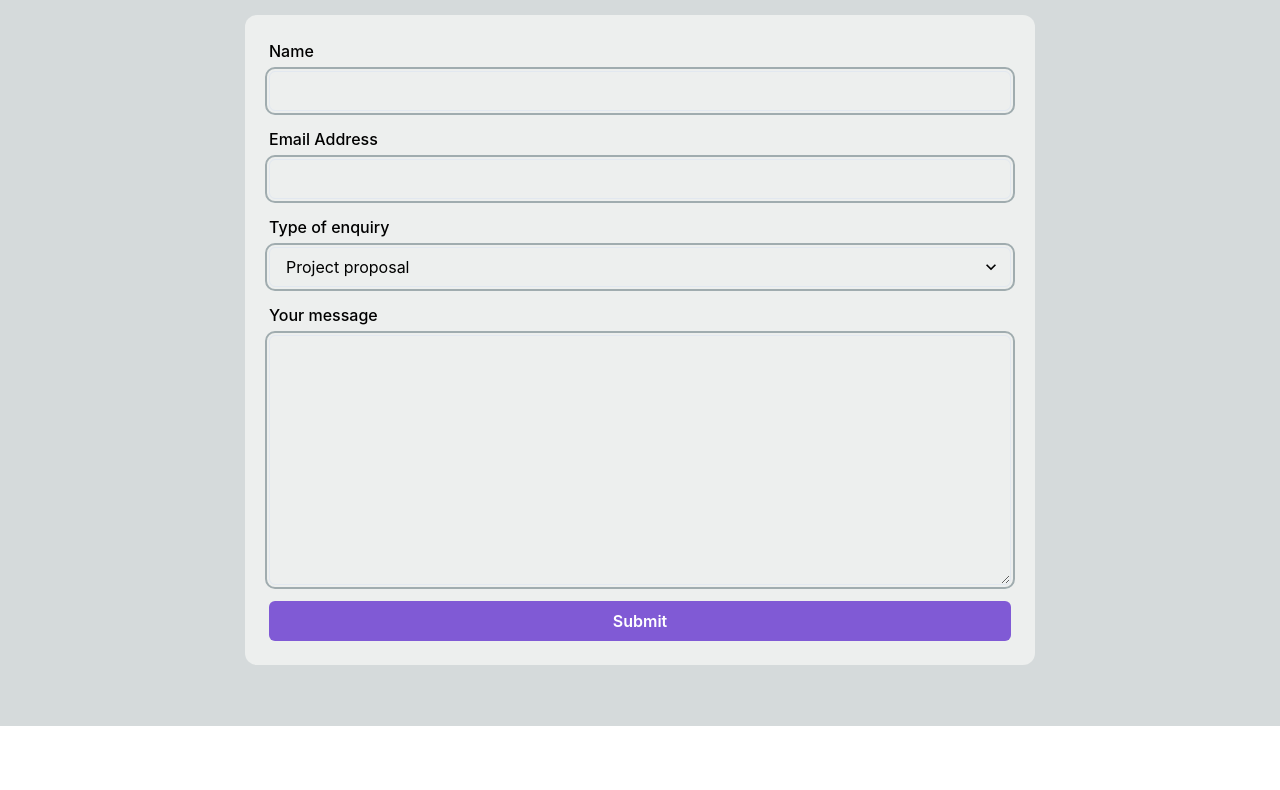
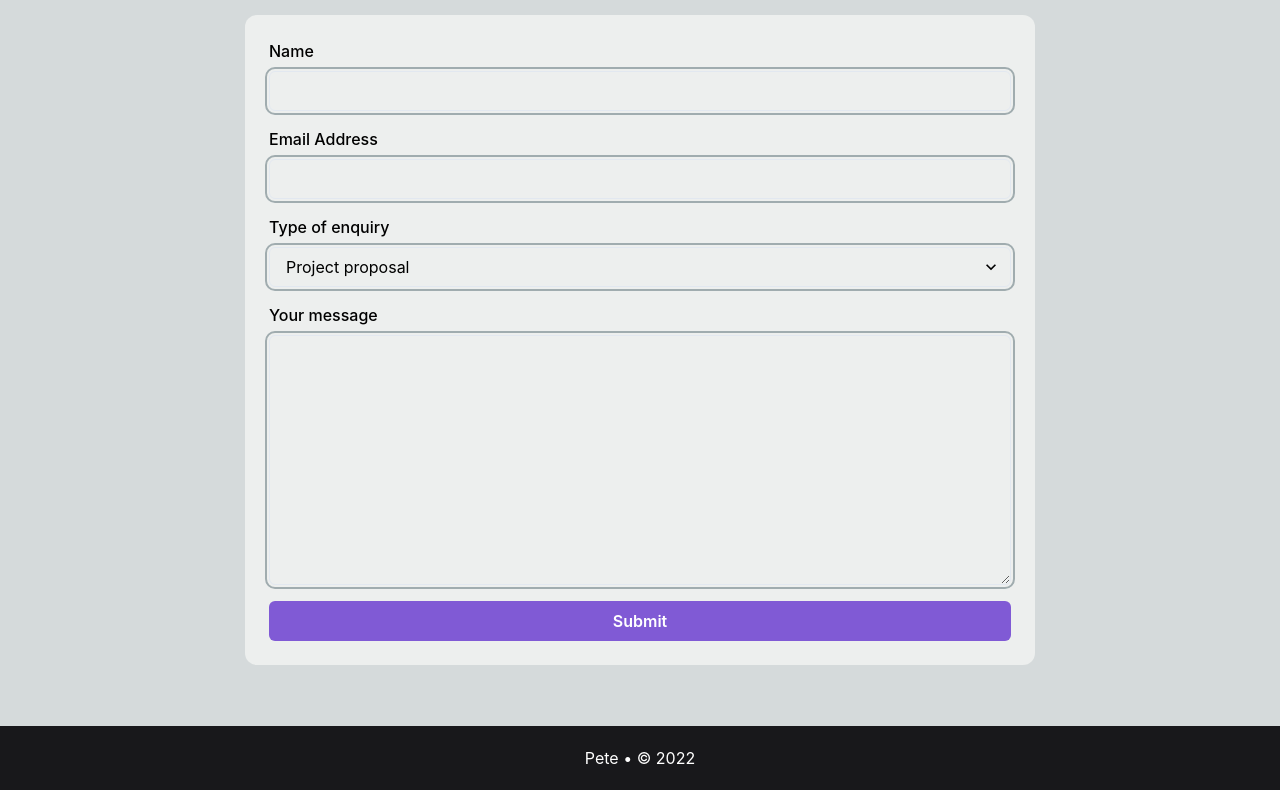
Before and after one commit to Jennovator/Meta-Portfolio-Exercise, a React (Create React App) app: page / in a window 1280 px wide. Shown: the part 1801-2591 px from the top of the page. Before the commit the page ends 2527 px from the top, so only its background shows below. Built offline with nearby package versions, Linux system fonts and the light colour scheme.

Commit message:
Add: Added a footer component

```diff
--- a/src/App.js
+++ b/src/App.js
@@ -5,6 +5,7 @@ import ProjectsSection from "./components/ProjectsSection";
 import ContactMeSection from "./components/ContactMeSection";
 import Alert from "./components/Alert";
 import { AlertProvider } from "./context/alertContext";
+import Footer from "./components/Footer";
 
 function App() {
   return (
@@ -15,6 +16,7 @@ function App() {
         <LandingSection />
         <ProjectsSection />
         <ContactMeSection />
+        <Footer />
         <Alert />
       </main>
       </AlertProvider>
--- /dev/null
+++ b/src/components/Footer.js
@@ -0,0 +1,23 @@
+import React from "react";
+import {Box, Flex} from "@chakra-ui/react";
+
+const Footer = () => {
+  return (
+    <Box backgroundColor="#18181b">
+      <footer>
+        <Flex
+          margin="0 auto"
+          px={12}
+          color="white"
+          justifyContent="center"
+          alignItems="center"
+          maxWidth="1024px"
+          height={16}
+        >
+          <p>Pete • © 2022</p>
+        </Flex>
+      </footer>
+    </Box>
+  );
+};
+export default Footer;
```
